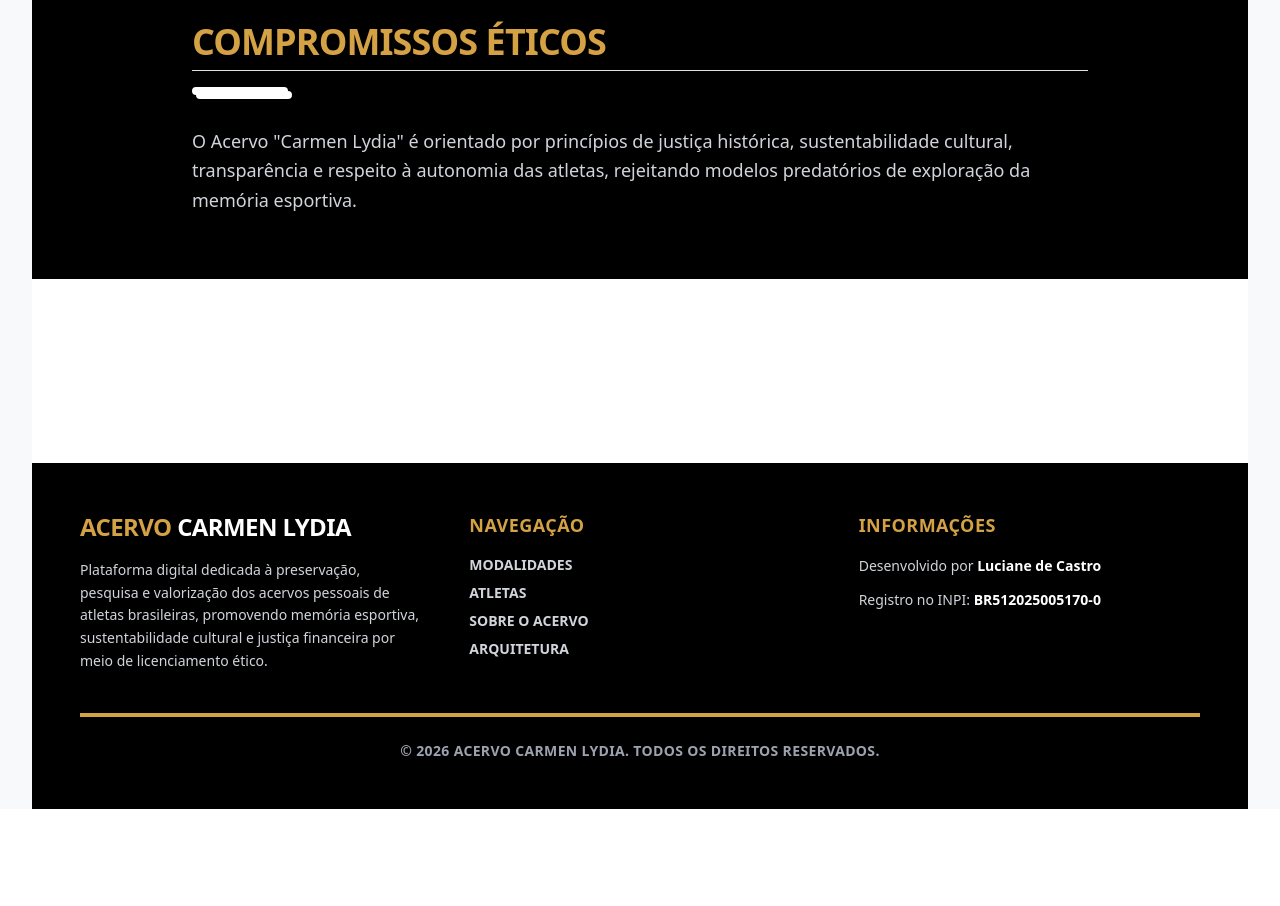
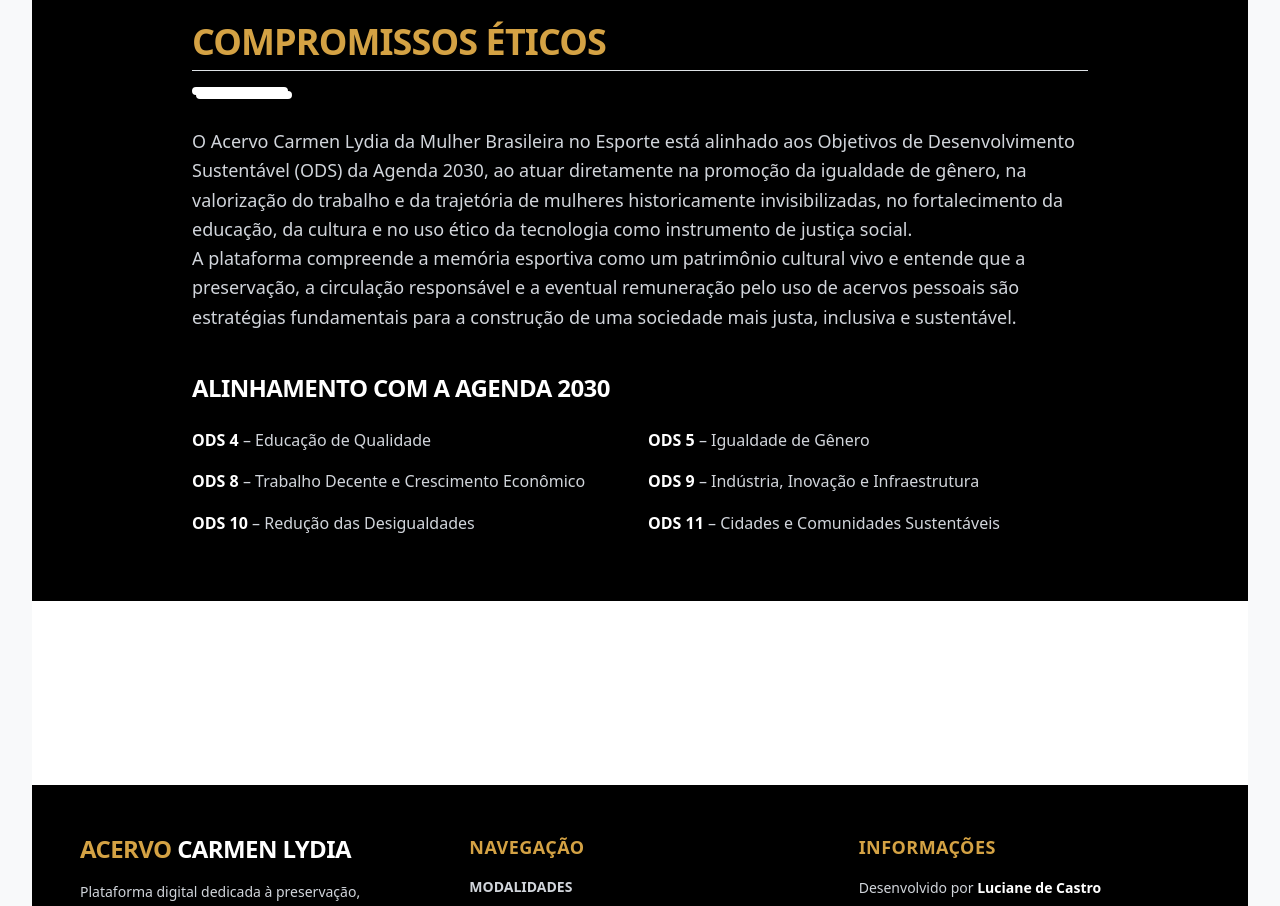
Before and after one commit to lucianedecastro/acervo-front, a React (Vite) app: page /sobre in a window 1280 px wide. Shown: the part 1860-2766 px from the top of the page. Before the commit the page ends 2669 px from the top, so only its background shows below. Built offline with nearby package versions, Linux system fonts and the light colour scheme; no server answers.

Commit message:
ajuste proposito sobre

```diff
--- a/src/pages/public/Sobre.tsx
+++ b/src/pages/public/Sobre.tsx
@@ -90,10 +90,41 @@ export default function Sobre() {
           <div className="w-24 h-2 bg-white mb-8 border-4 border-white rounded-full shadow-[4px_4px_0px_0px_rgba(255,255,255,1)]"></div>
 
           <p className="text-lg text-gray-300 leading-relaxed font-medium">
-            O Acervo "Carmen Lydia" é orientado por princípios de justiça histórica,
-            sustentabilidade cultural, transparência e respeito à autonomia das
-            atletas, rejeitando modelos predatórios de exploração da memória esportiva.
+            O Acervo Carmen Lydia da Mulher Brasileira no Esporte está alinhado aos Objetivos de Desenvolvimento Sustentável (ODS) da Agenda 2030, ao atuar diretamente na promoção da igualdade de gênero, na valorização do trabalho e da trajetória de mulheres historicamente invisibilizadas, no fortalecimento da educação, da cultura e no uso ético da tecnologia como instrumento de justiça social.
           </p>
+
+          <p className="text-lg text-gray-300 leading-relaxed font-medium">
+            A plataforma compreende a memória esportiva como um patrimônio cultural vivo e entende que a preservação, a circulação responsável e a eventual remuneração pelo uso de acervos pessoais são estratégias fundamentais para a construção de uma sociedade mais justa, inclusiva e sustentável.
+          </p>
+
+          {/* ODS – Agenda 2030 */}
+          <div className="mt-10">
+            <h3 className="text-xl md:text-2xl font-black uppercase mb-6 tracking-tight text-white">
+              Alinhamento com a Agenda 2030
+            </h3>
+
+            <ul className="grid grid-cols-1 md:grid-cols-2 gap-4 text-gray-300 font-medium">
+              <li>
+                <strong className="text-white">ODS 4</strong> – Educação de Qualidade
+              </li>
+              <li>
+                <strong className="text-white">ODS 5</strong> – Igualdade de Gênero
+              </li>
+              <li>
+                <strong className="text-white">ODS 8</strong> – Trabalho Decente e Crescimento Econômico
+              </li>
+              <li>
+                <strong className="text-white">ODS 9</strong> – Indústria, Inovação e Infraestrutura
+              </li>
+              <li>
+                <strong className="text-white">ODS 10</strong> – Redução das Desigualdades
+              </li>
+              <li>
+                <strong className="text-white">ODS 11</strong> – Cidades e Comunidades Sustentáveis
+              </li>
+            </ul>
+          </div>
+
         </div>
       </section>
 
```
